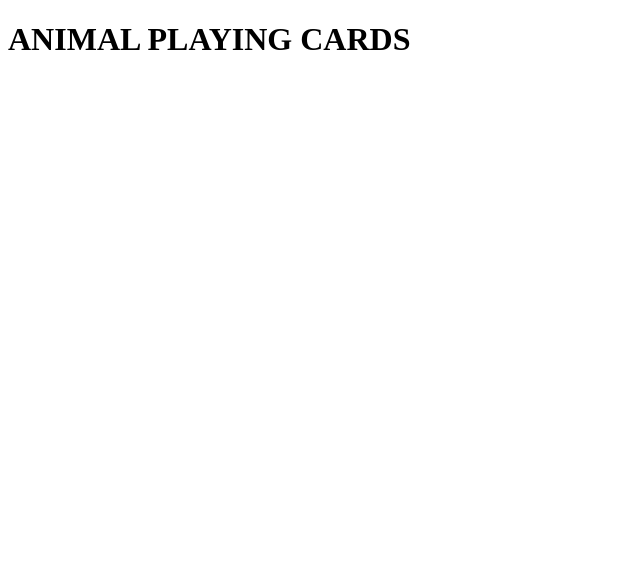
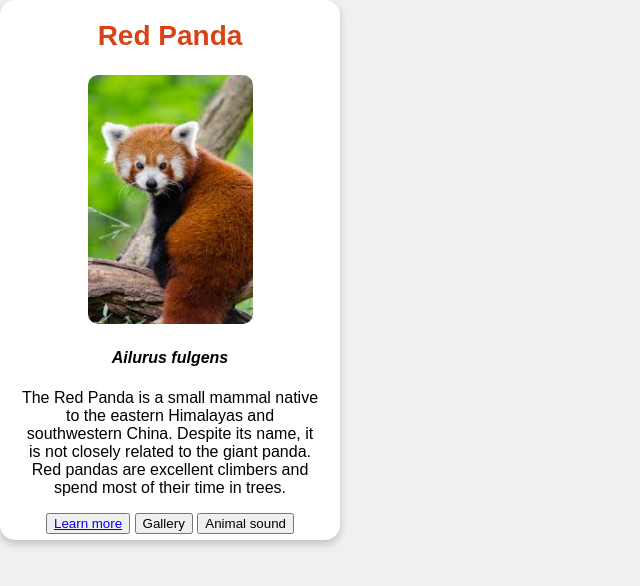
Before and after one commit to Hypertexter-On-Code/Animal_card, a plain HTML site: page index.html in a window 1280 px wide. Shown: the whole page, without its empty margins (0-640 px from the left). Drawn offline with Linux system fonts and the light colour scheme.

Commit message:
Catch-Up 1

```diff
--- a/index.html
+++ b/index.html
@@ -3,23 +3,71 @@
 <head>
     <meta charset="UTF-8">
     <meta name="viewport" content="width=device-width, initial-scale=1.0">
-    <title>Animal Playing Cards</title>
-    <!-- internal css goes here -->
+    <link rel="shortcut icon" href="/images/zoo-favicon.jpg" type="image/x-icon">
+    <title>Animal Playing Card</title>
+    <!--Internal css goes here-->
+
+    <style>
+        /* This is the style block for internal css styling*/
+        body {
+            /*Styles the entire page background*/
+            background-color: #f0f0f0; /* light gray background color*/
+            font-family: Arial, sans-serif; /* sets the font for the webpage*/
+            margin: 0;
+        }
+
+        div {
+            background-color: white;
+            width: 300px;
+            height: 500px;
+            border-radius: 15px;
+            padding: 20px;
+            box-shadow: 0 4px 8px rgba(0, 0, 0, 0.2);
+            text-align: center;
+        }
+
+        h2 {
+            color: #d84315;
+            margin-top: 0;
+            font-size: 28px;
+        }
+
+        img {
+            width: 55%;
+            height: auto;
+            border-radius: 10px;
+        }
+    </style>
 </head>
 <body>
-    <!--Main Heading of website-->
-    <h1>ANIMAL PLAYING CARDS</h1>
-    <!-- a div for the first animal -->
-     <div>
+    <!--Main Heading of website (h1)
+    <center><h1>ANIMAL PLAYING CARDS</h1></center>-->
+
+    <!--A div for the first animal-->
+    <div>
         <!--Name of animal (h2)-->
+        <h2>Red Panda</h2>
+
         <!--Image of the animal-->
-        <!--Scientific name italicized(h4)-->
+        <img src="/images/red_panda.png" alt="Red Panda">
+
+        <!--Scientific name italicized (h4)-->
+        <h4><em>Ailurus fulgens</em></h4>
+
         <!--Description of the animal (p)-->
-        <!--Learn more (button) which is a link (a) to wikipedia-->
+        <p>The Red Panda is a small mammal native to the eastern Himalayas and southwestern China. Despite its name, it is not closely related to the giant panda. Red pandas are excellent climbers and spend most of their time in trees.</p>
+
+        <!--Learn more (button) which is a link (a) to a wikipedia article about the animal-->
+        <button><a href="https://en.wikipedia.org/wiki/Red_panda" target="_blank">Learn more</a></button>
+
         <!--Animal gallery (button) which is a link (a)-->
-        <!--Animal sound (button) which is disabled and with a tooltip-->
-     </div>
-    <!-- Footer -->
+        <button><span title="Coming soon, under construction!">Gallery</span></button>
+
+
+        <!--Animal sound (button) which is disabled and with a tool tip-->
+        <button><span title="Coming soon, under construction!">Animal sound</span></button>
+    </div>
+    <!--Footer-->
     <footer></footer>
 </body>
 </html>
```
Also changed, not shown: images/zoo-favicon.jpg (added).
